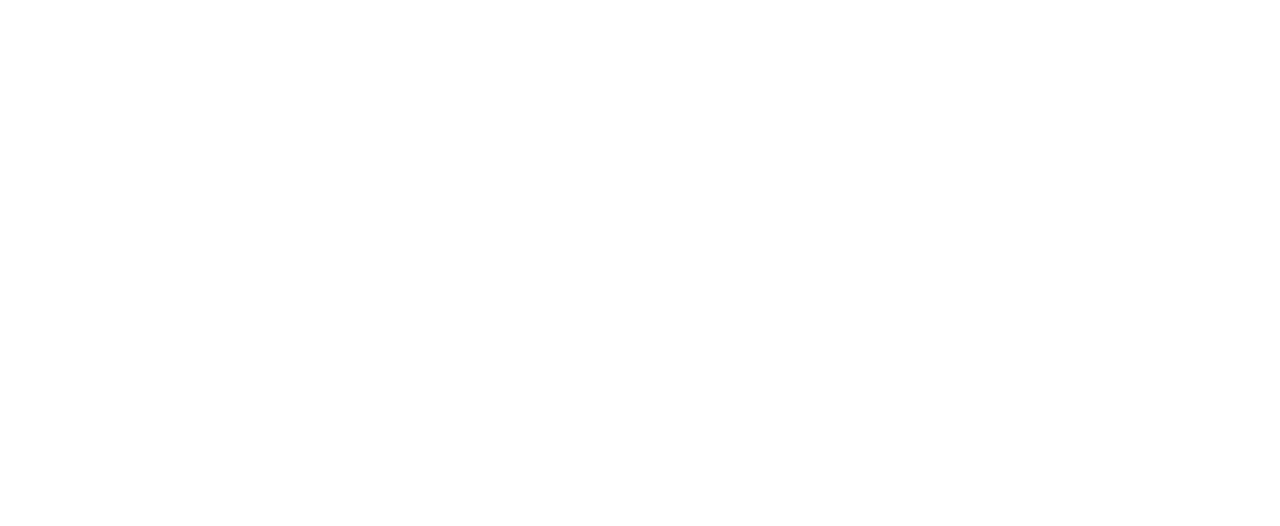
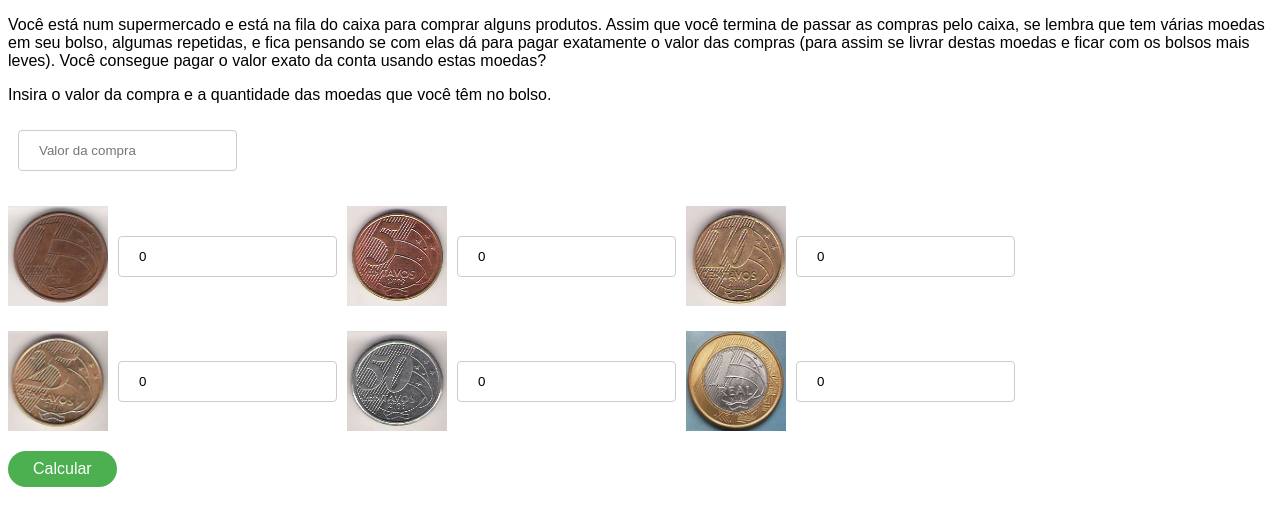
Before and after one commit to projeto-de-algoritmos/PD_Dupla9A, a plain HTML site: page index.html in a window 1280 px wide. Drawn offline with Linux system fonts and the light colour scheme.

Commit message:
Add html and styles
Co-authored-by: Maria Luiza <mlfaa@hotmail.com>
Co-authored-by: Felipe Hargreaves <fhargreaves00@gmail.com>

```diff
--- a/index.html
+++ b/index.html
@@ -6,9 +6,64 @@
     <meta name="viewport" content="width=device-width, initial-scale=1.0">
     <title>Document</title>
 </head>
+<body>
+    <div>
+        <p>Você está num supermercado e está na fila do caixa para comprar alguns produtos. Assim que você termina de passar as compras pelo caixa, se lembra que tem várias moedas em seu bolso, algumas repetidas, e fica pensando se com elas dá para pagar exatamente o valor das compras (para assim se livrar destas moedas e ficar com os bolsos mais leves).
+           Você consegue pagar o valor exato da conta usando estas moedas?</p>
+        <!-- <br> -->
+        <p>Insira o valor da compra e a quantidade das moedas que você têm no bolso.</p>
+        <input id="total" type="number" min="0" placeholder="Valor da compra"/>
+        <div class="row">
+            <div class="inputs">
+                <img width="100px" height="100px" src="./imgs/1centavo.jpg"/>
+                <input id="qtd1" type="number" min="0" value="0" placeholder="Quantidade"/>
+            </div>
+            <div class="inputs">
+                <img width="100px" height="100px" src="./imgs/5centavos.jpg"/>
+                <input id="qtd5" type="number" min="0" value="0" placeholder="Quantidade"/>
+            </div>
+            <div class="inputs">
+                <img width="100px" height="100px" src="./imgs/10centavos.jpg"/>
+                <input id="qtd10" type="number" min="0" value="0" placeholder="Quantidade"/>
+            </div>
+            <div class="inputs">
+                <img width="100px" height="100px" src="./imgs/25centavos.jpg"/>
+                <input id="qtd25" type="number" min="0" value="0" placeholder="Quantidade"/>
+            </div>
+            <div class="inputs">
+                <img width="100px" height="100px" src="./imgs/50centavos.jpg"/>
+                <input id="qtd50" type="number" min="0" value="0" placeholder="Quantidade"/>
+            </div>
+            <div class="inputs">
+                <img width="100px" height="100px" src="./imgs/1real.jpg"/>
+                <input id="qtd100" type="number" min="0" value="0" placeholder="Quantidade"/>
+            </div>
+        </div>
+        <button class="button" onclick="solve()">Calcular</button>
+        <div id="solution"></div>
+        </div>
 
-<body>
     <script>
+        function solve(){
+            let sum = document.getElementById('total').value * 100;
+            let qtd1 = document.getElementById('qtd1').value;
+            let qtd5 = document.getElementById('qtd5').value;
+            let qtd10 = document.getElementById('qtd10').value;
+            let qtd25 = document.getElementById('qtd25').value;
+            let qtd50 = document.getElementById('qtd50').value;
+            let qtd100 = document.getElementById('qtd100').value;
+            let array = [];
+
+            for(let i = 0; i < qtd1; i++) array.push(1);
+            for(let i = 0; i < qtd5; i++) array.push(5);
+            for(let i = 0; i < qtd10; i++) array.push(10);
+            for(let i = 0; i < qtd25; i++) array.push(25);
+            for(let i = 0; i < qtd50; i++) array.push(50);
+            for(let i = 0; i < qtd100; i++) array.push(100);
+
+            subsetSum(array, sum);
+        }
+
         function subsetSum(inputSet, sum) {
             let rows = inputSet.length;
             let cols = sum;
@@ -37,7 +92,11 @@
             }
 
             if (!table[rows][cols]) {
-                console.log("Sem solução");
+                let divSolution = document.getElementById('solution');
+                divSolution.innerHTML = '';
+                let text = document.createElement('p');
+                text.textContent = 'Com a(s) moeda(s) que você possui não é possível pagar a compra.'
+                divSolution.appendChild(text);
             } else {
                 printSolution(inputSet, sum, table);
             }
@@ -54,12 +113,76 @@
                 solution.push(inputSet[i - 1]);
                 j = j - inputSet[i - 1];
             }
-            console.log(solution);
-        }
-        window.onload = () => {
-            subsetSum([25,10,5,1], 20);
+
+            let imgs = {
+                1: './imgs/1centavo.jpg',
+                5: './imgs/5centavos.jpg',
+                10: './imgs/10centavos.jpg',
+                25: './imgs/25centavos.jpg',
+                50: './imgs/50centavos.jpg',
+                100: './imgs/1real.jpg'
+            }
+
+            let divSolution = document.getElementById('solution');
+            divSolution.innerHTML = '';
+
+            let text = document.createElement('p');
+            text.textContent = 'Você pode pagar a compra com a(s) moeda(s) abaixo.'
+            divSolution.appendChild(text);
+
+            for(let i = 0; i < solution.length; i++){
+                let image = document.createElement('img');
+                image.setAttribute('src', imgs[solution[i]]);
+                image.setAttribute('width', '100px');
+                image.setAttribute('height', '100px');
+                image.style.margin = '20px';
+
+                divSolution.appendChild(image);
+            }
         }
     </script>
 </body>
 
 </html>
+
+<style>
+
+input {
+    padding: 12px 20px;
+    /* margin: 8px 0; */
+    margin: 10px;
+    display: inline-block;
+    border: 1px solid #ccc;
+    border-radius: 4px;
+    box-sizing: border-box;
+}
+
+.button {
+    background-color: #4CAF50;
+    border: none;
+    border-radius: 38px;
+    color: white;
+    padding: 9px 25px;
+    text-align: center;
+    text-decoration: none;
+    display: inline-block;
+    font-size: 16px;
+    margin-top: 20px;
+}
+
+.inputs{
+    margin-top: 25px;
+    display: flex;
+    align-items: center;
+}
+
+.row{
+    display: flex;
+    flex-wrap: wrap;
+}
+
+p {
+    font-family: Sans-serif;
+    text-justify: auto;
+}
+</style>
```
Also changed, not shown: imgs/10centavos.jpg (added), imgs/1centavo.jpg (added), imgs/1real.jpg (added), imgs/25centavos.jpg (added), imgs/50centavos.jpg (added), imgs/5centavos.jpg (added).
